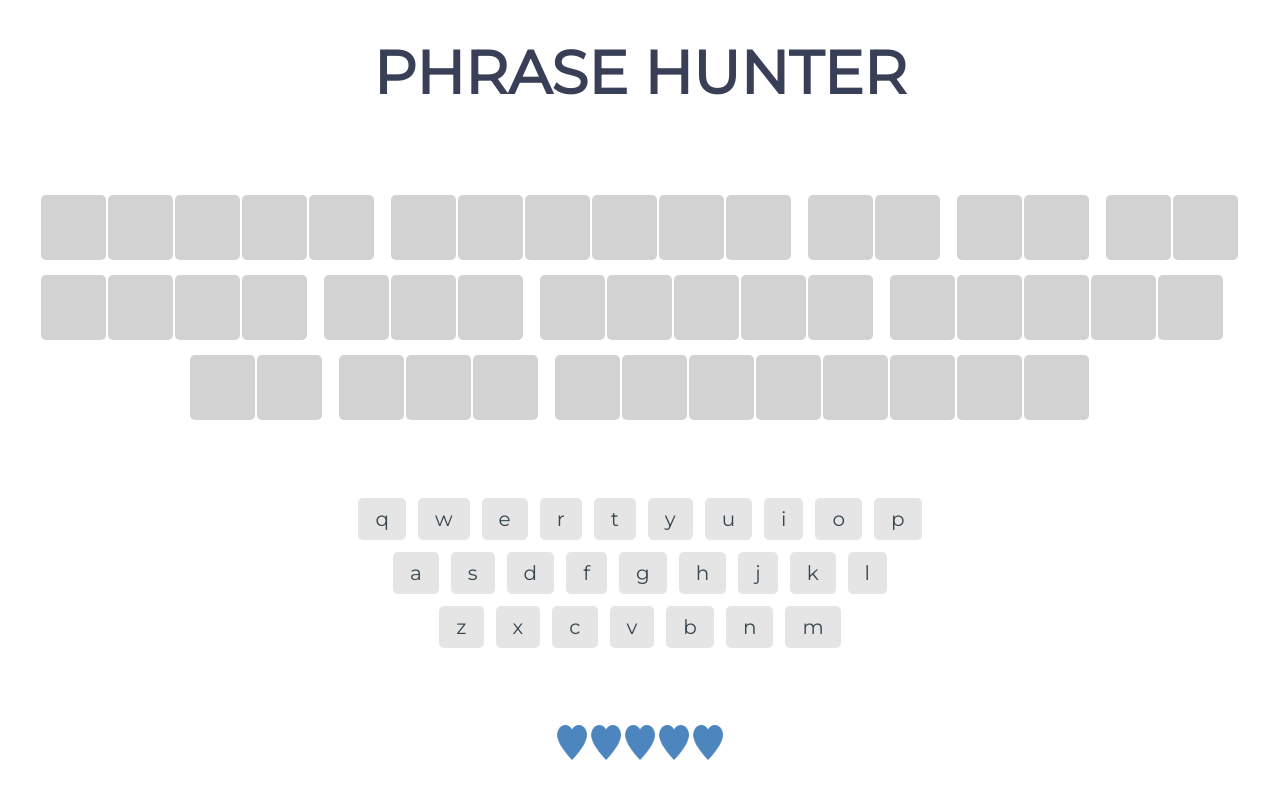
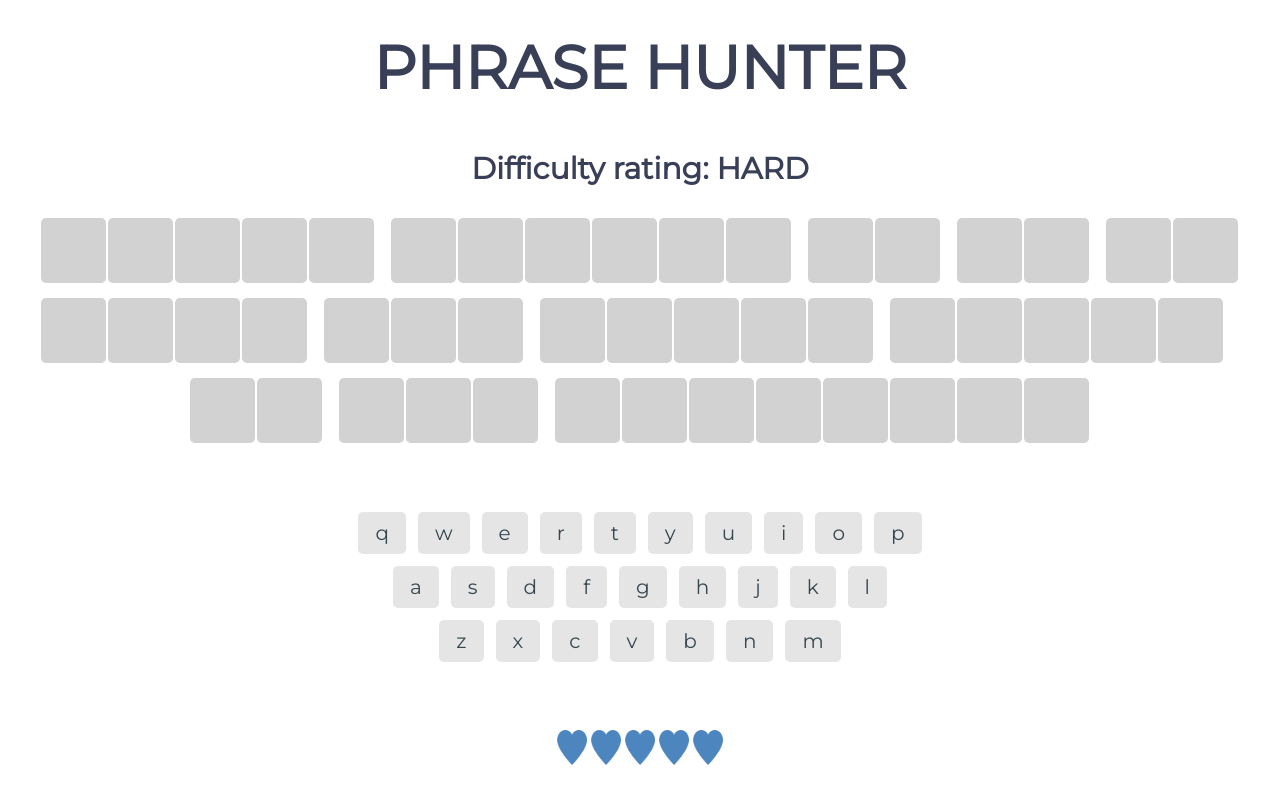
Before and after one commit to NickBulbeck/th_project4, a plain HTML site: page index.html in a window 1280 px wide. Both pictures are taken after a click on the button "Start Game". Drawn offline with Linux system fonts and the light colour scheme.

Commit message:
ToDo: add in the Phrase level as 'difficulty rating'

```diff
--- a/css/styles.css
+++ b/css/styles.css
@@ -12,6 +12,7 @@
   --color-keys: #37474F;
   --color-keys-light: #E5E5E5;
   --font-size-large: 60px;
+  --font-size-mediumlarge: 30px;
   --font-size-medium: 20px;
   --transition: all .2s ease-in-out;
 }
@@ -39,6 +40,13 @@ h2 {
   margin: 0;
   text-transform: uppercase;
   font-size: var(--font-size-large);
+  margin: 0;
+}
+
+h3 {
+  margin: 0;
+  text-transform: none;
+  font-size: var(--font-size-mediumlarge);
   margin: 0;
 }
 
--- a/js/Phrase.js
+++ b/js/Phrase.js
@@ -10,7 +10,8 @@
  	}
 
  	addPhraseToDisplay() {
- 		const ul = document.getElementById('phrase').firstElementChild;
+ 		const displayDiv = document.getElementById('phrase');
+ 		const ul = displayDiv.firstElementChild;
  		const characters = this.text.split('');
  		characters.forEach((character) => {
  			const li = document.createElement('li');
@@ -22,8 +23,11 @@
  			}
  			ul.appendChild(li);
  		});
+ 		const levelHead = document.createElement('h3');
+ 		levelHead.classList = 'header';
+ 		levelHead.innerHTML = `Difficulty rating: ${this.level.toUpperCase()}`;
+ 		displayDiv.insertBefore(levelHead,ul);
 // Good: that's working. Now, another ToDo:
-// 1) Add a heading that notes the difficulty level.
 // 2) Experiment with an extra <div> around each word
  	}
 
```
